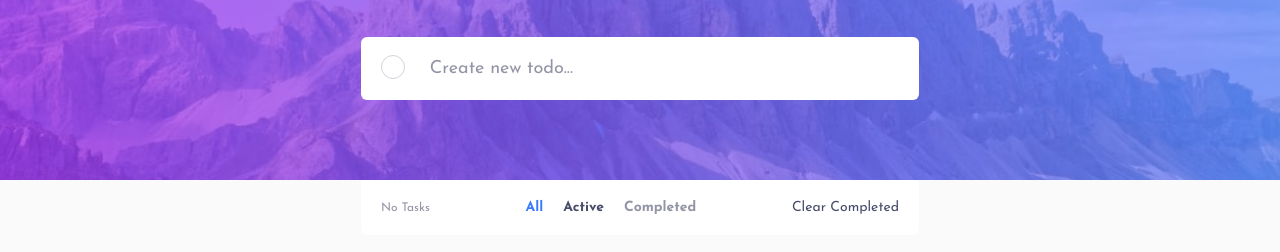
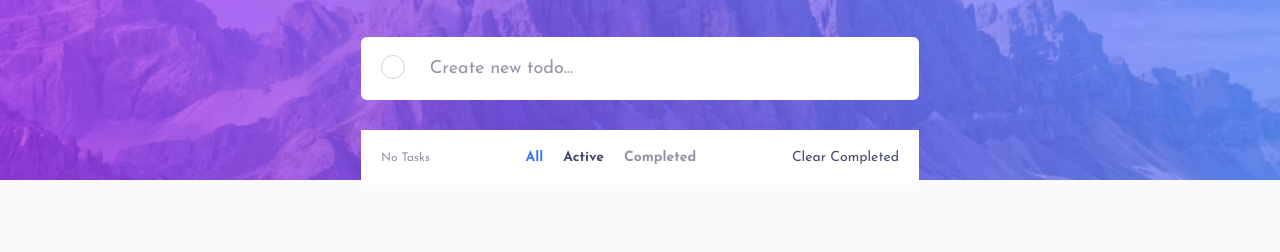
Before and after one commit to alptibet/todo-list, a website with bundled scripts: page index.html in a window 1280 px wide. Shown: the part 126-378 px from the top of the page. Built offline with nearby package versions, Linux system fonts and the light colour scheme.

Commit message:
todos moved up

```diff
--- a/index.html
+++ b/index.html
@@ -24,6 +24,7 @@
           </form>
         </div>
       </header>
+      <div class="grid-container">
         <div class="todos">
           <!-- <div class="todos__item">
             <form class="todos__item-form" action="#">
@@ -49,5 +50,6 @@
           </div>
         </div>
       </div>
+    </div>
   </body>
 </html>
--- a/sass/_base.scss
+++ b/sass/_base.scss
@@ -23,5 +23,11 @@ body {
   width: 100%;
   max-width: 1440px;
   margin: 0 auto;
-  position: relative;
 }
+
+.grid-container {
+  margin-top: -5em;
+  width: 100%;
+  display: grid;
+  grid-template-columns: 1fr;
+}
--- a/sass/_todos.scss
+++ b/sass/_todos.scss
@@ -1,7 +1,6 @@
 .todos {
   width: 100%;
   padding: 0rem 2rem;
-  position: relative;
 
   & > :first-child {
     border-top-left-radius: 6px;
```
Also changed, not shown: src/view.js (+0 -11 lines), style.css. Lines whose indentation alone changed are shown as unchanged.
